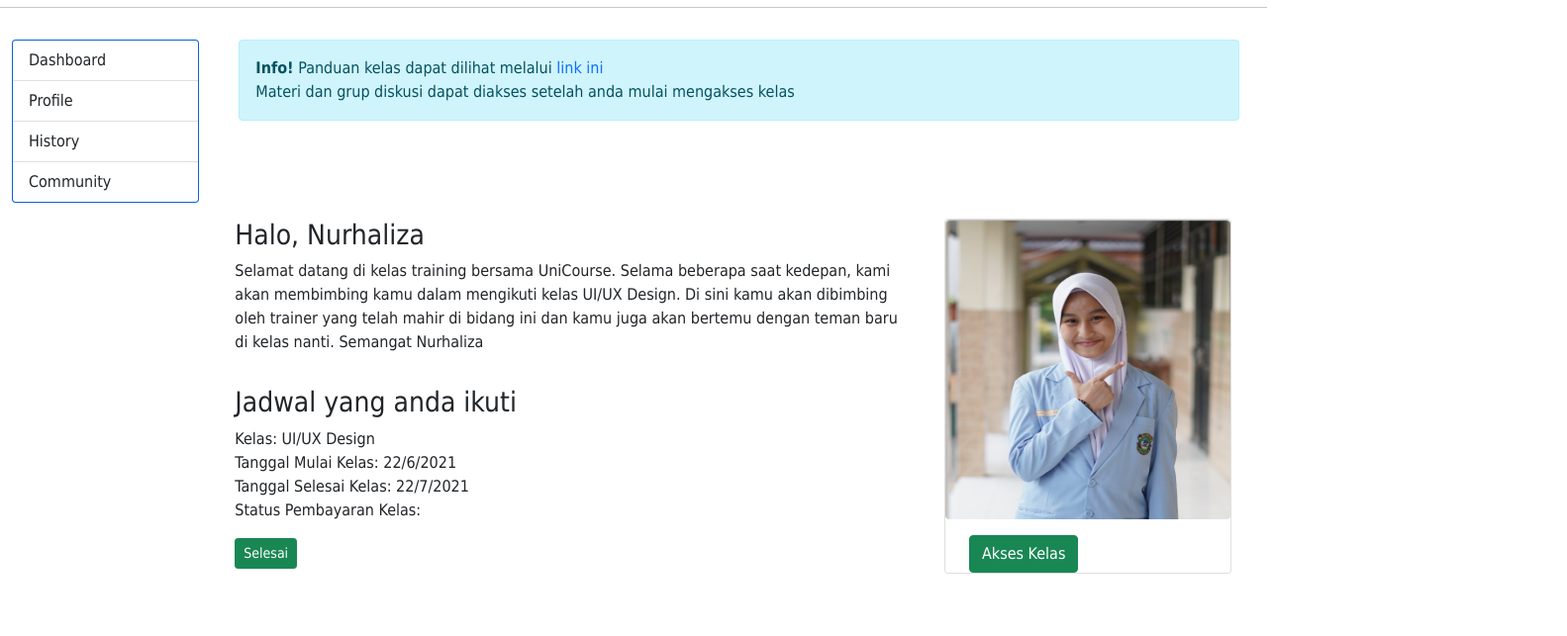
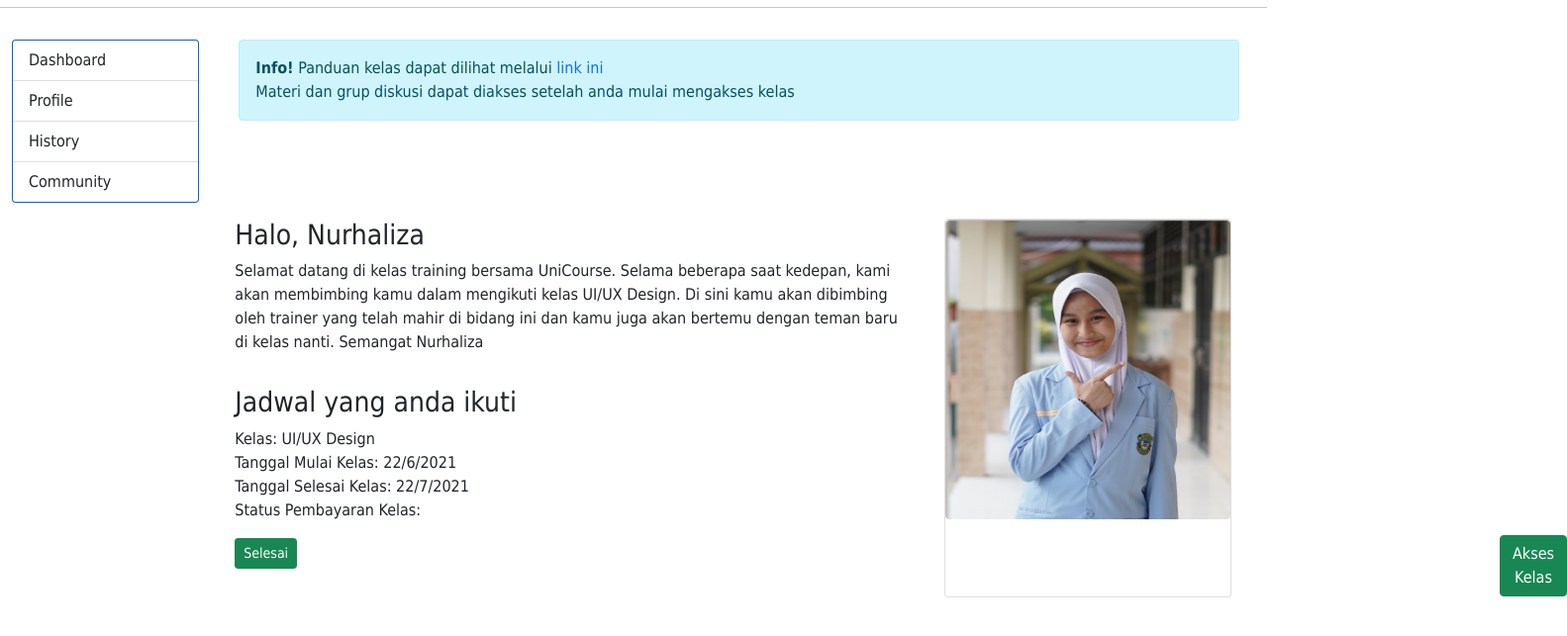
Before and after one commit to heycal9/UniCourse, a plain HTML site: page dashboard.html in a window 1280 px wide. Shown: the part 67-710 px from the top of the page at 99% size, 1583 px wide, since content can reach past the window. Drawn offline with nearby package versions, Linux system fonts and the light colour scheme.

Commit message:
Update dashboard.css

```diff
--- a/CSS/dashboard.css
+++ b/CSS/dashboard.css
@@ -3,5 +3,5 @@
 }
 
 .button1{
-    margin-left:3vh;
+    margin-left: 70vh;
 }
```
